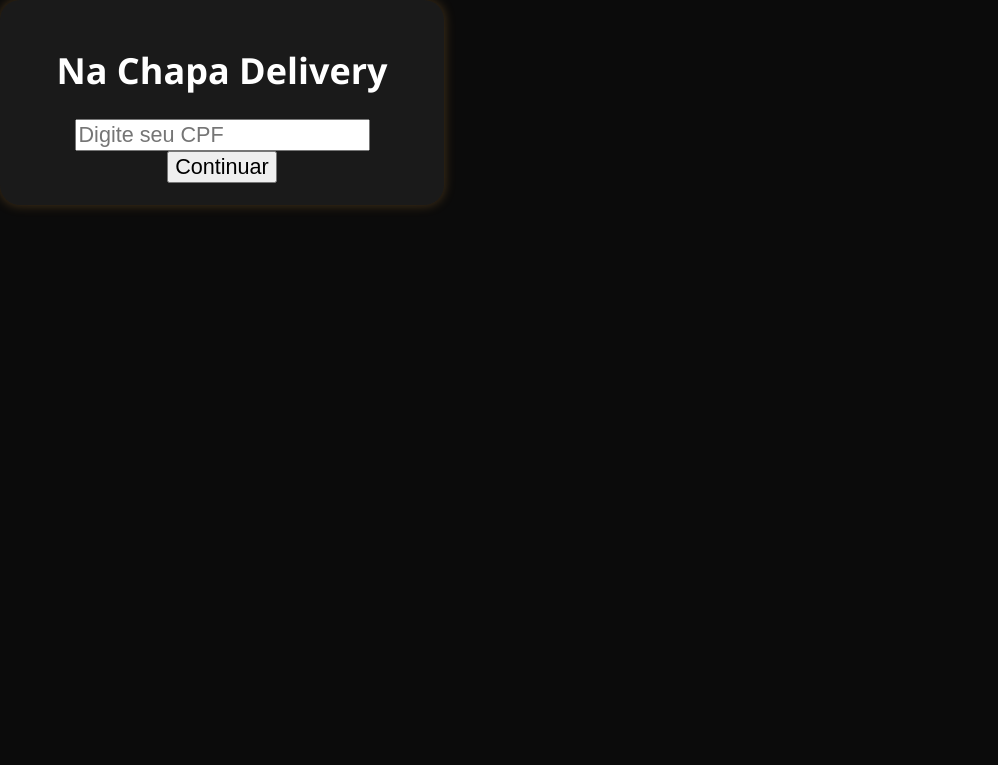
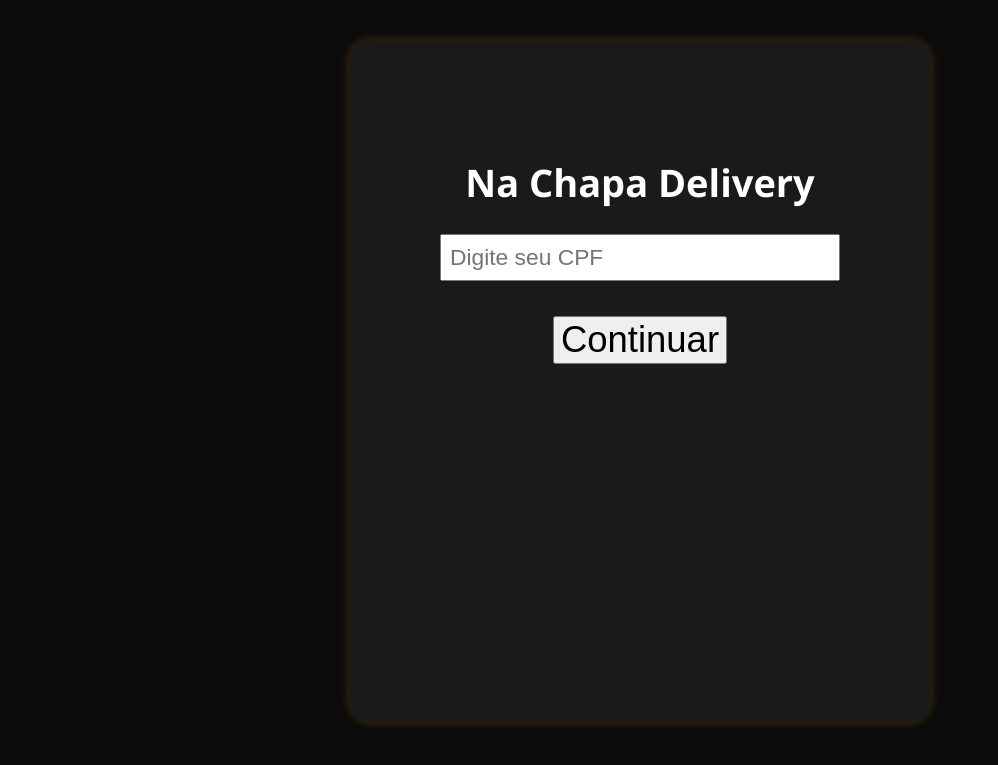
Before and after one commit to 71996376290r-sketch/nachapadelivery, a Flask app: page / in a window 1280 px wide. Shown: the top 765 px of the page, without its empty margins (0-998 px from the left). Run offline with Flask 3, Linux system fonts and the light colour scheme.

Commit message:
Refactor index.html for improved layout and styles
Updated HTML structure and added styles for better layout.

```diff
--- a/templates/index.html
+++ b/templates/index.html
@@ -1,17 +1,28 @@
 <!DOCTYPE html>
-<html lang="pt-BR">
-<head>
-<meta charset="utf-8">
+<html lang='pt-BR'>
+<head><meta charset='utf-8'>
 <title>Na Chapa Delivery</title>
 <link rel="stylesheet" href="{{ url_for('static', filename='css/style.css') }}">
-</head>
-<body>
-<div class="card">
-  <h1>Na Chapa Delivery</h1>
-  <form method="post" action="/verificar_cpf">
-    <input type="text" name="cpf" placeholder="Digite seu CPF" required>
-    <button type="submit">Continuar</button>
-  </form>
-</div>
-</body>
-</html>
+</head><body>
+
+<div class="container">
+<div class='inic'><h1>Na Chapa Delivery</h1>
+
+<style>
+  input[type='text'] {
+    display: block;
+    margin-bottom: 15px;
+    padding: 8px;
+    width: 100%;
+    box-sizing: border-box;
+  }
+
+  .qtd-num {
+    margin-top: 20px;
+  }
+</style>
+
+<form method='post' action='/verificar_cpf'>
+<input type='text' name='cpf' placeholder='Digite seu CPF' required>
+<div class='qtd-num'><button type='submit'>Continuar</button></form></div></div>
+ </body></html></div>
```
